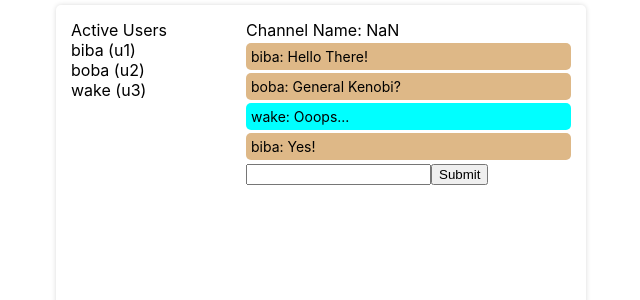
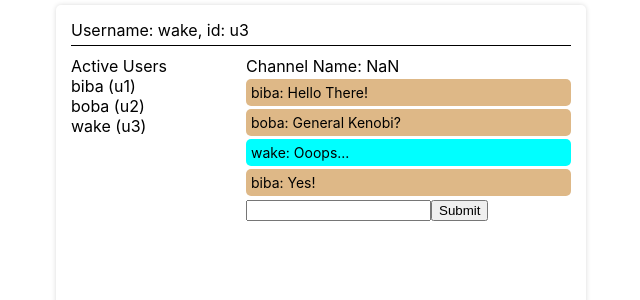
Before and after one commit to Trezxqe/react-chat, a React (Create React App) app in the folder frontend/: page /chat in a window 1280 px wide. Shown: the top 300 px of the page, without its empty margins (319-959 px from the left). Built offline with nearby package versions, Linux system fonts and the light colour scheme.

Commit message:
add user info component template

```diff
--- a/frontend/src/components/chatLayout/chatLayout.jsx
+++ b/frontend/src/components/chatLayout/chatLayout.jsx
@@ -1,12 +1,16 @@
 import s from './chatLayout.module.css';
 import ChatArea from '../chatArea/chatArea.jsx';
 import ChatSidebar from '../chatSidebar/chatSidebar.jsx';
+import UserInfo from '../userInfo/userInfo.jsx';
 
 const ChatLayout = () => {
   return (
-    <div className={s.chatLayout}>
-      <ChatSidebar />
-      <ChatArea />
+    <div>
+      <UserInfo />
+      <div className={s.chatLayout}>
+        <ChatSidebar />
+        <ChatArea />
+      </div>
     </div>
   );
 };
--- /dev/null
+++ b/frontend/src/components/userInfo/userInfo.jsx
@@ -0,0 +1,10 @@
+import s from './userInfo.module.css';
+const UserInfo = () => {
+  const db = { username: 'wake', id: 'u3' };
+  return (
+    <div className={s.userInfo}>
+      Username: {db.username}, id: {db.id}
+    </div>
+  );
+};
+export default UserInfo;
--- /dev/null
+++ b/frontend/src/components/userInfo/userInfo.module.css
@@ -0,0 +1,5 @@
+.userInfo {
+  margin-bottom: 10px;
+  border-bottom: 1px solid;
+  padding-bottom: 5px;
+}
```
